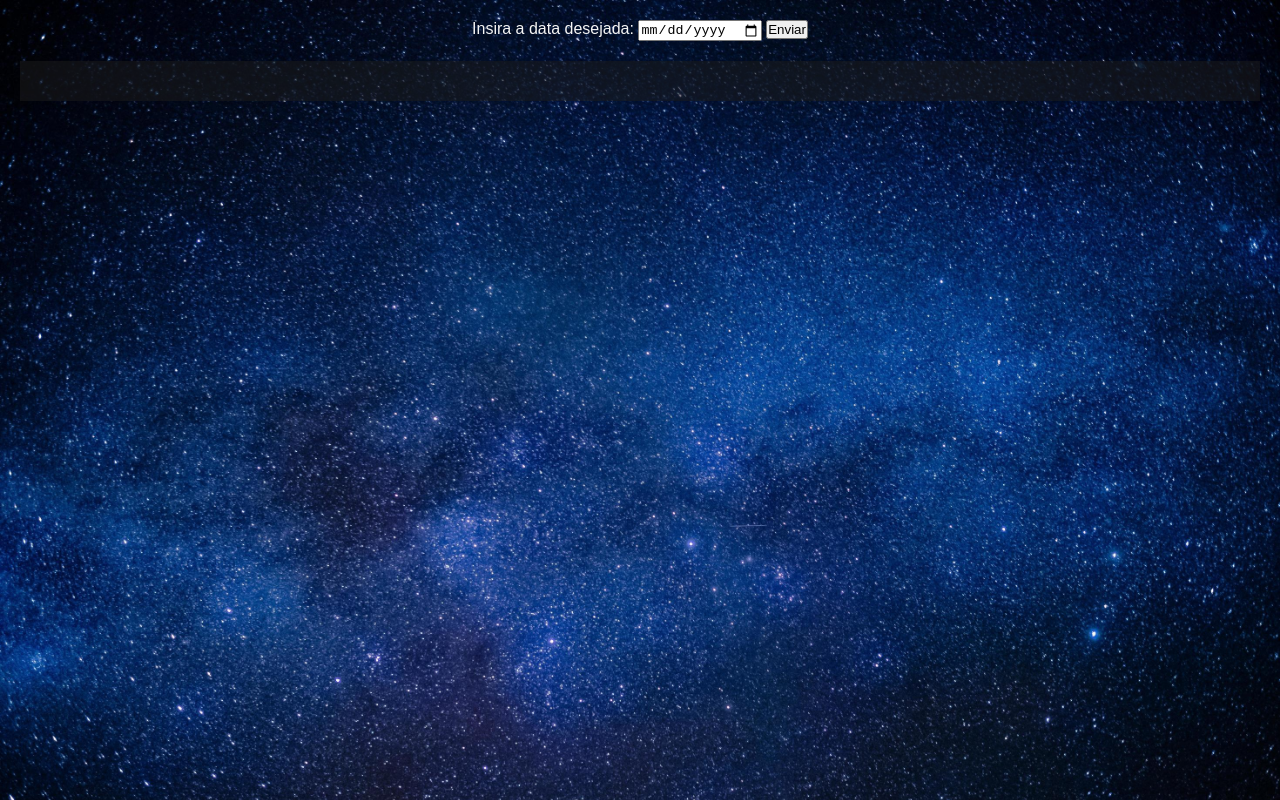
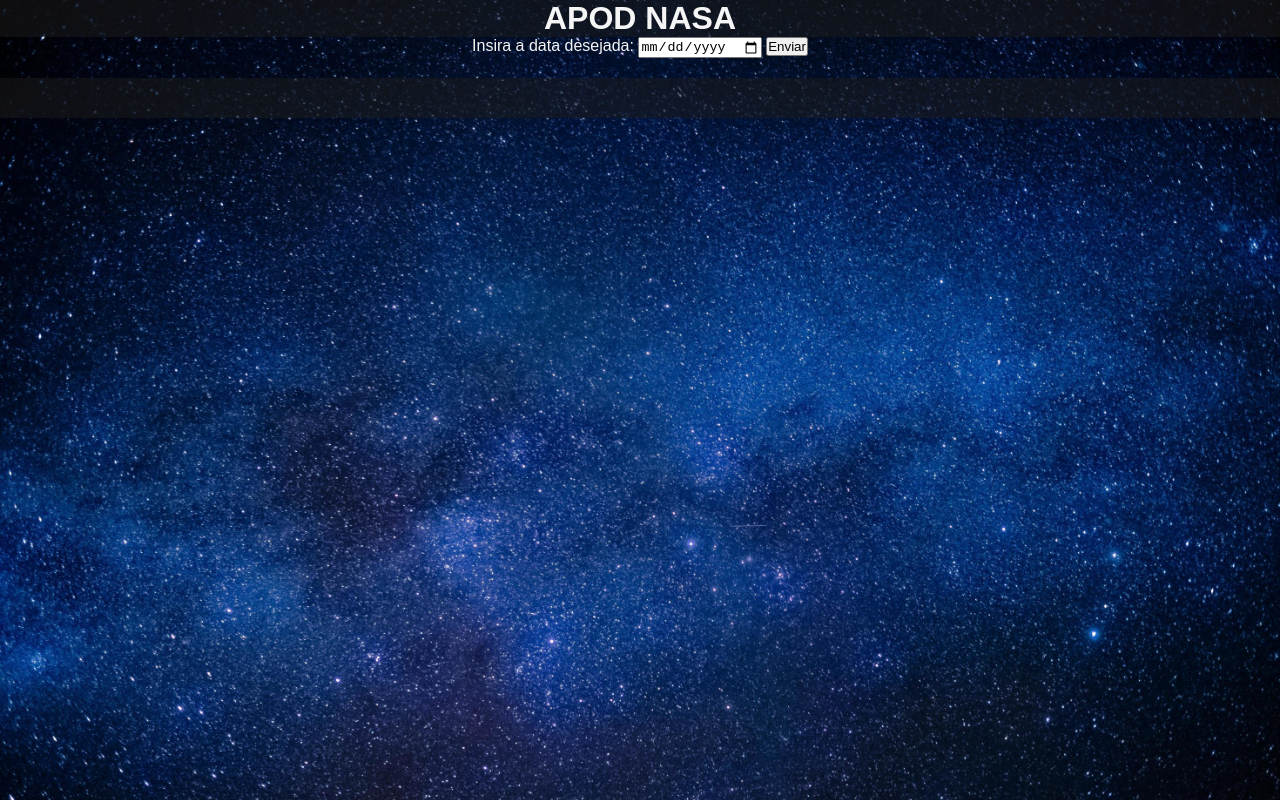
Before and after one commit to vgcgabe/Mod2Sprint2NasaAPOD, a plain HTML site: page index.html in a window 1280 px wide. Drawn offline with nearby package versions, Linux system fonts and the light colour scheme; a web font is replaced by a local one.

Commit message:
criei um header

```diff
--- a/index.html
+++ b/index.html
@@ -9,6 +9,10 @@
     <link rel="stylesheet" href="./style.css">
 </head>
 <body>
+    <header>
+        <h1>APOD NASA</h1>
+    </header>
+    <main>
         <div id="entraData">
             <form>
                 <label for="date">Insira a data desejada: </label>
@@ -24,6 +28,7 @@
             <img src="" id="imagem">
             <iframe src="" id="video"></iframe>
         </div>
+    </main>
 
     <script src="https://code.jquery.com/jquery-3.6.0.js"></script>
     <script src="./index.js"></script>
--- a/style.css
+++ b/style.css
@@ -6,12 +6,19 @@
 }
 html, body{
     margin: 0;
-    padding: 10px;
+    padding: 0px;
+}
+
+header{
+    display: flex;
+    flex-direction: row;
+    justify-content: center;
+    background: #1b1a1a89;
 }
 
 body{
     font-family: 'Andika', sans-serif;
-    background: url("./ceu-estrelado.jpeg");
+    background: url("./images/ceu-estrelado.jpeg");
     background-size: 100%;
     background-repeat: repeat;
 
```
Also changed, not shown: images/ceu-estrelado.jpeg (renamed from ceu-estrelado.jpeg), images/github.png (added), images/linkedin.png (added). Lines whose indentation alone changed are shown as unchanged.
